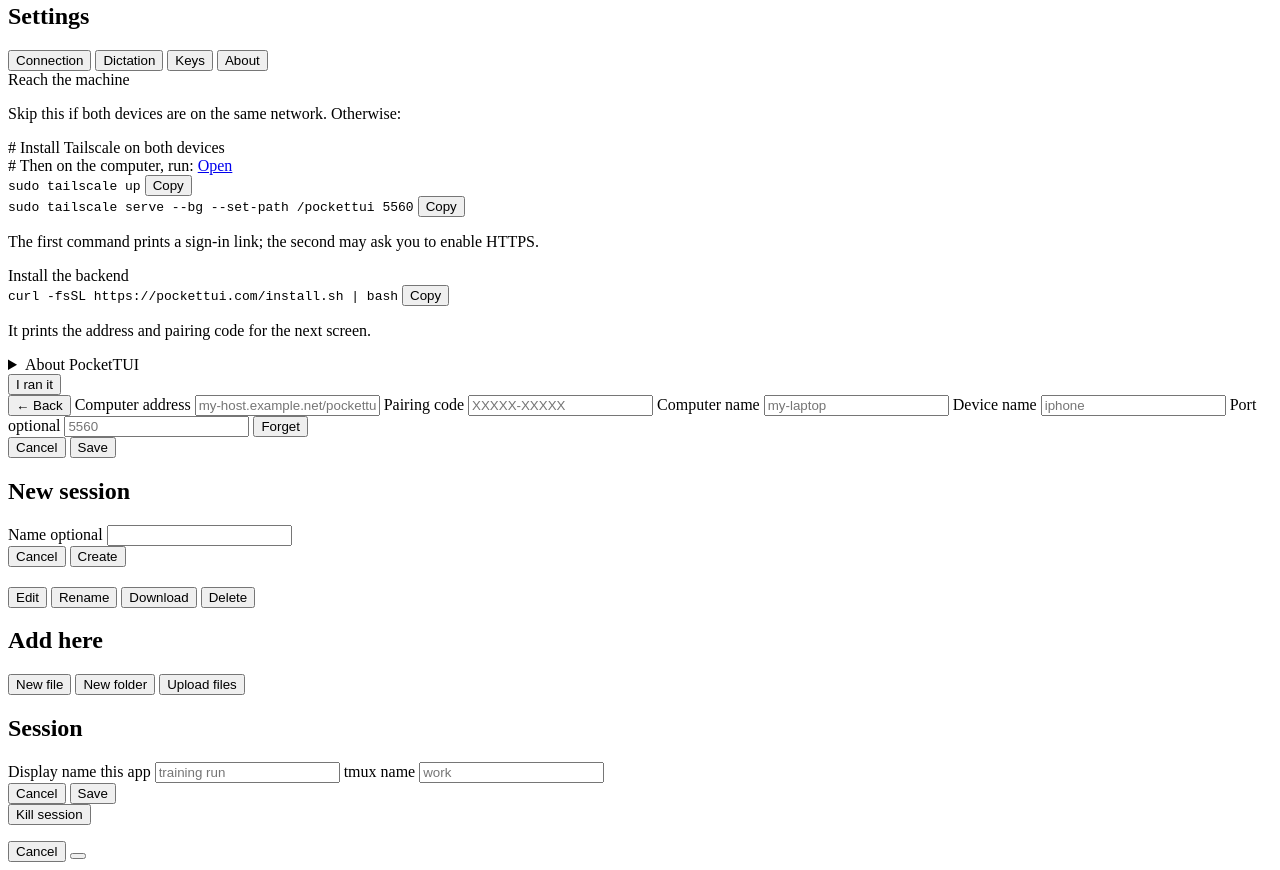
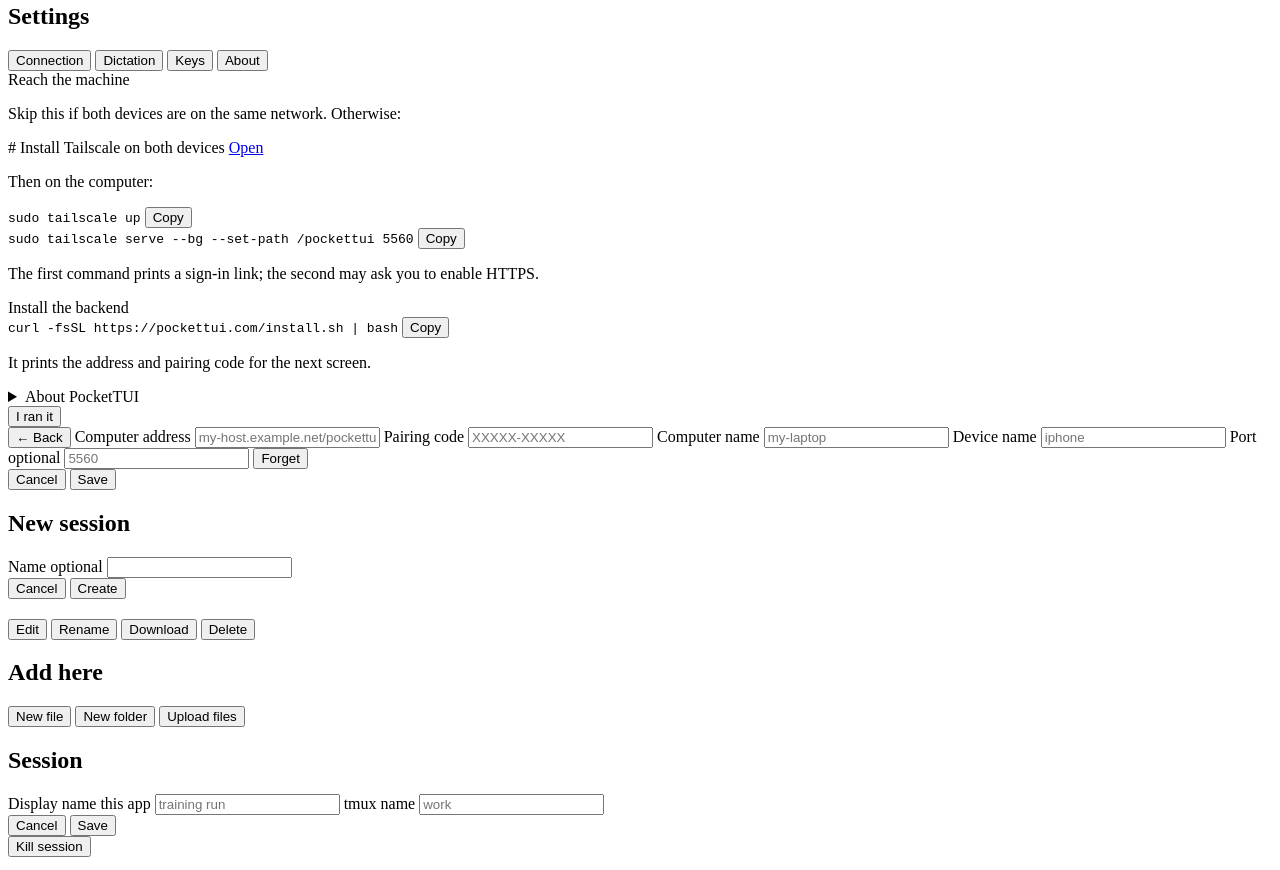
Before and after one commit to saidwivedi/PocketTUI, a plain HTML site: page src/mobile/index.src.html in a window 1280 px wide. Shown: the part 3713-4583 px from the top of the page. Drawn offline with Linux system fonts and the light colour scheme; files whose address does not match are found by name.

Commit message:
First run: the Tailscale box is a one-line comment
First run: the Tailscale box is a one-line comment, one line of prose above the two commands says they run on the computer

```diff
--- a/src/mobile/index.src.html
+++ b/src/mobile/index.src.html
@@ -652,9 +652,10 @@
              an app store, so the button opens the download page, which picks
              per device. -->
         <div class="cmd cmd-step">
-          <span># Install Tailscale on both devices<br># Then on the computer, run:</span>
+          <span># Install Tailscale on both devices</span>
           <a href="https://tailscale.com/download" target="_blank" rel="noopener">Open</a>
         </div>
+        <p>Then on the computer:</p>
         <div class="cmd">
           <code id="cmd-ts-up">sudo tailscale up</code>
           <button type="button" data-copy="cmd-ts-up">Copy</button>
```
